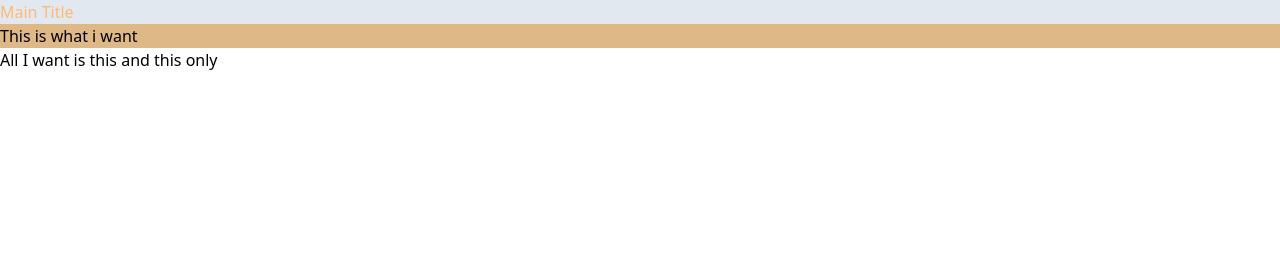
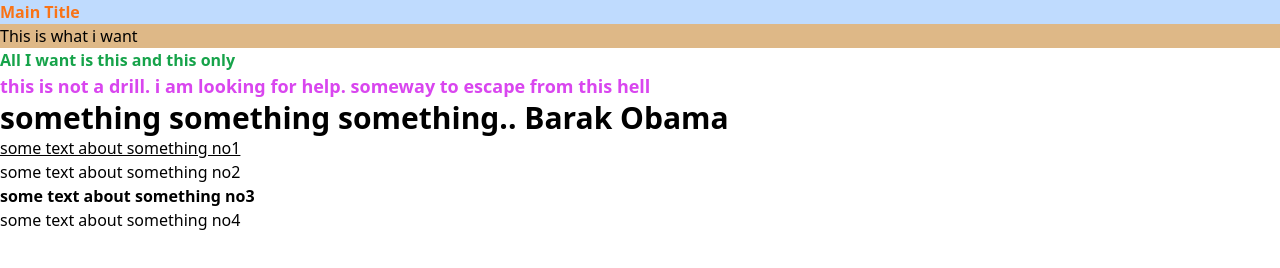
Before and after one commit to mahidulkabir/101-tailwind-intro, a plain HTML site: page index.html in a window 1280 px wide. Drawn offline with nearby package versions, Linux system fonts and the light colour scheme.

Commit message:
added something more

```diff
--- a/index.html
+++ b/index.html
@@ -9,9 +9,17 @@
   <body>
     <header></header>
     <main>
-      <h1 class="bg-slate-200 text-orange-300">Main Title</h1>
+      <h1 class="bg-blue-200 text-orange-500 font-black">Main Title</h1>
       <h2 style="background-color: burlywood">This is what i want</h2>
-      <p>All I want is this and this only</p>
+      <p class="text-green-600 font-bold	">All I want is this and this only</p>
+      <p class="text-fuchsia-500 text-lg font-semibold"> this is not a drill. i am looking for help. someway to escape from this hell</p>
+
+        <h4 class="text-3xl font-semibold"> something something something.. Barak Obama</h4>
+
+        <p class="underline font-light">some text about something no1</p>
+        <p class="font-medium">some text about something no2</p>
+        <p class="font-bold">some text about something no3</p>
+        <p class="font-thin">some text about something no4</p>
     </main>
     <footer></footer>
   </body>
```
